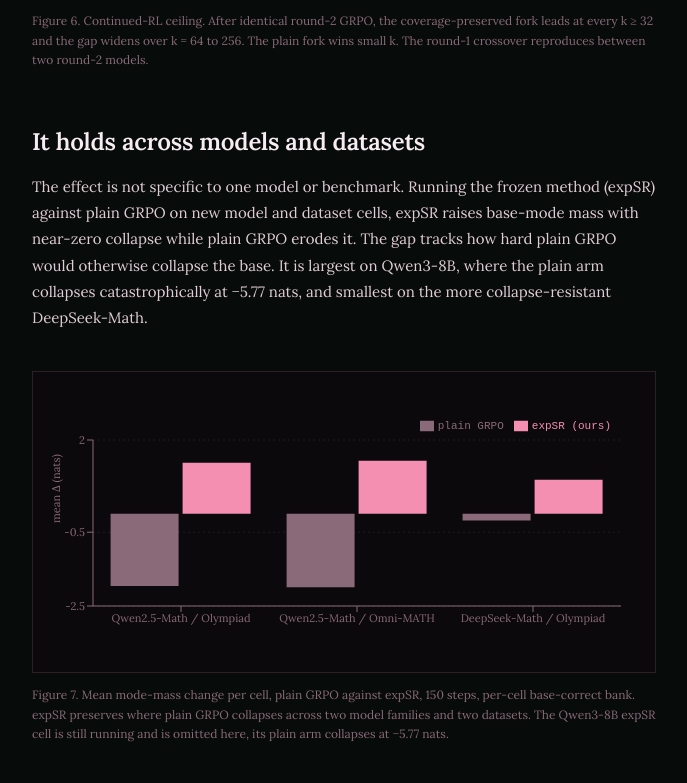
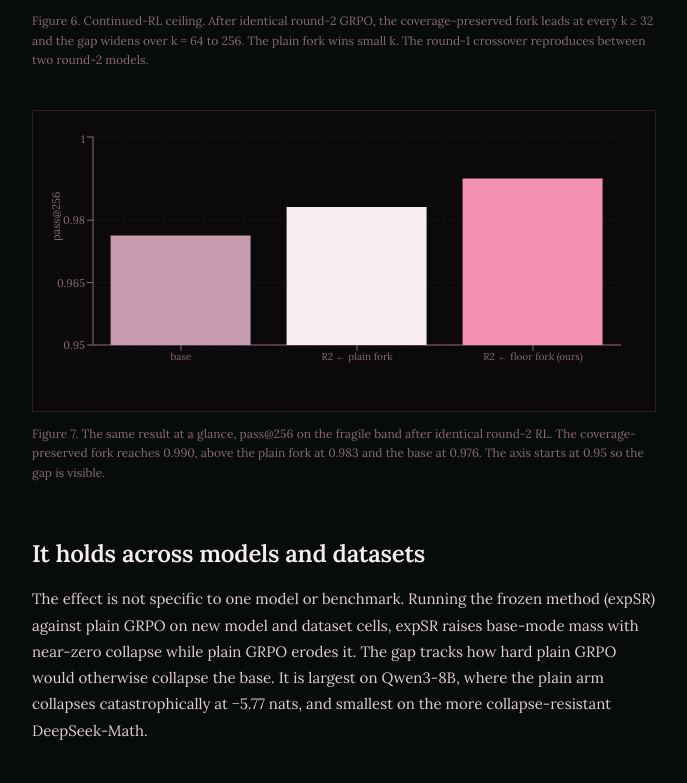
Before and after one commit to ahmd-mohsin/ahmd-mohsin.github.io, a Next.js app: page /writing/coverage-preservation-rlvr in a window 1280 px wide. Shown: the part 5775-6558 px from the top of the page, without its empty margins (296-983 px from the left). Built offline with nearby package versions, Linux system fonts and the light colour scheme.

Commit message:
Blog: embed continued-RL pass@256 bar chart (floor fork wins) in the post, matching the social card

```diff
--- a/src/components/writing/posts/CoveragePreservation.tsx
+++ b/src/components/writing/posts/CoveragePreservation.tsx
@@ -74,6 +74,11 @@ const round2 = [
   { k: "64", base: 0.9175, ctrl: 0.9456, ours: 0.9494 },
   { k: "128", base: 0.9546, ctrl: 0.9696, ours: 0.9754 },
   { k: "256", base: 0.9763, ctrl: 0.9832, ours: 0.99 },
+];
+const round2Bar = [
+  { name: "base", value: 0.9763, color: C.mauve },
+  { name: "R2 ← plain fork", value: 0.9832, color: C.white },
+  { name: "R2 ← floor fork (ours)", value: 0.99, color: C.pink },
 ];
 const generalize = [
   { name: "Qwen2.5-Math / Olympiad", plain: -1.96, expSR: 1.38 },
@@ -306,6 +311,17 @@ export default function CoveragePreservation() {
           ]}
         />
       </Fig>
+      <Fig
+        caption={
+          <>
+            Figure 7. The same result at a glance, pass@256 on the fragile band after identical round-2 RL.
+            The coverage-preserved fork reaches 0.990, above the plain fork at 0.983 and the base at 0.976.
+            The axis starts at 0.95 so the gap is visible.
+          </>
+        }
+      >
+        <RankBar data={round2Bar} yLabel="pass@256" yDomain={[0.95, 1.0]} />
+      </Fig>
 
       <H2>It holds across models and datasets</H2>
       <P>
@@ -318,7 +334,7 @@ export default function CoveragePreservation() {
       <Fig
         caption={
           <>
-            Figure 7. Mean mode-mass change per cell, plain GRPO against expSR, 150 steps, per-cell
+            Figure 8. Mean mode-mass change per cell, plain GRPO against expSR, 150 steps, per-cell
             base-correct bank. expSR preserves where plain GRPO collapses across two model families and two
             datasets. The Qwen3-8B expSR cell is still running and is omitted here, its plain arm collapses at
             −5.77 nats.
```
Also changed, not shown: 1 other file (tests, documents, lock files or other folders).
